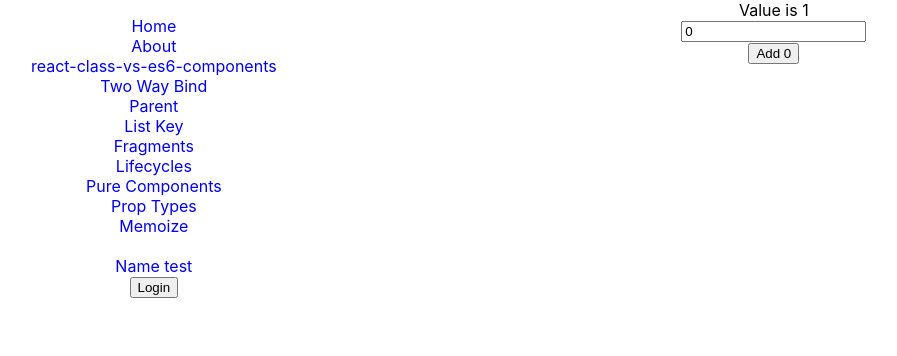
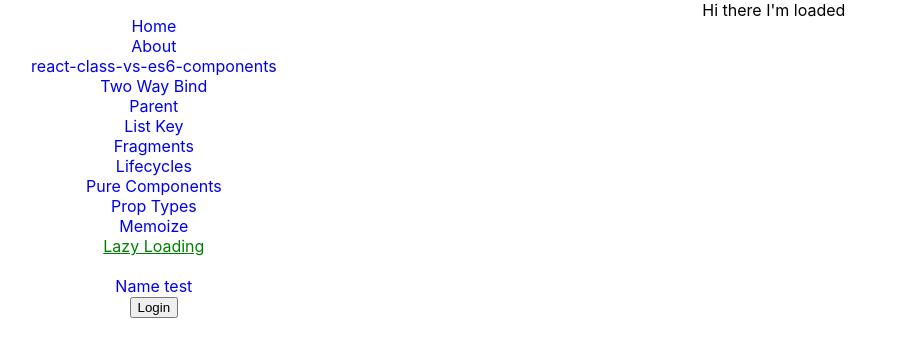
Before and after one commit to jmrmgn/react-boilerplate, a React (Create React App) app: page /lazy-loading in a window 1280 px wide. Shown: the top 356 px of the page, without its empty margins (9-906 px from the left). Built offline with nearby package versions, Linux system fonts and the light colour scheme.

Commit message:
lazy loading and not found added

```diff
--- a/src/App.js
+++ b/src/App.js
@@ -1,5 +1,5 @@
 import React, { Component } from 'react';
-import { BrowserRouter as Router, Redirect } from 'react-router-dom';
+import { BrowserRouter as Router, Redirect, Switch } from 'react-router-dom';
 import Route from 'react-router-dom/Route';
 
 import './App.css';
@@ -15,8 +15,11 @@ import Templates from './components/fragments/Templates'; // Fragments
 import LifeCycle from './components/lifecycle-hooks/LifeCycle'; // Lifecycles
 import PureComps from './components/pure-components/PureComps'; // Pure Component
 import PropTypesComp from './components/proptypes/PropTypesComp'; // Prop-types
-import MemParent from './components/memoize/MemParent';
+import MemParent from './components/memoize/MemParent'; // Memoize
+import LazyParent from './components/lazy/LazyParent'; // Lazy Loading
 
+// Not Found Component
+import NotFound from './components/error/NotFound';
 
 const User = (params) => {
    return (
@@ -45,7 +48,7 @@ class App extends Component {
                   isLoggedIn={isLoggedIn}
                   authenticateHandler={this.authenticateHandler.bind(this)}
                />
-
+               <Switch>
                   <Route path="/" exact strict component={Home} />
                   <Route path="/about" exact strict component={About}/>
                   <Route path="/users" exact strict component={Users}/>
@@ -56,8 +59,8 @@ class App extends Component {
                   <Route path="/lifecycle" exact strict component={LifeCycle}/>
                   <Route path="/pure-components" exact strict component={PureComps}/>
                   <Route path="/proptypes" exact strict component={PropTypesComp}/>
-
-               <MemParent />
+                  <Route path="/memoize" exact strict component={MemParent}/>
+                  <Route path="/lazy-loading" exact strict component={LazyParent}/>
                   <Route path="/name/:username" exact strict
                      render={
                         ({match}) => {
@@ -68,6 +71,8 @@ class App extends Component {
                      }
                   />
 
+                  <Route component={NotFound}/>
+               </Switch>
             </div>
          </Router>
       );
--- /dev/null
+++ b/src/components/error/NotFound.js
@@ -0,0 +1,7 @@
+import React from 'react';
+
+export default () => {
+   return (
+      <h1>Page not found</h1>
+   );
+}
--- /dev/null
+++ b/src/components/lazy/LazyComp.js
@@ -0,0 +1,7 @@
+import React from 'react';
+
+export default () => {
+   return (
+      <div>Hi there I'm loaded</div>
+   );
+}
--- /dev/null
+++ b/src/components/lazy/LazyParent.js
@@ -0,0 +1,14 @@
+import React, { Component, lazy, Suspense } from 'react';
+const LazyComp = lazy(() => import('./LazyComp'));
+
+class LazyParent extends Component {
+   render() {
+      return(
+         <Suspense fallback={<div>Loading...</div>}>
+            <LazyComp />
+         </Suspense>
+      );
+   }
+}
+
+export default LazyParent;
--- a/src/components/navigation/Navigation.js
+++ b/src/components/navigation/Navigation.js
@@ -39,6 +39,9 @@ const Navigation = (props) => {
          <li>
             <NavLink activeClassName="active" exact to="/memoize">Memoize</NavLink>
          </li>
+         <li>
+            <NavLink activeClassName="active" exact to="/lazy-loading">Lazy Loading</NavLink>
+         </li>
          <br/>
          <li>
             <NavLink activeClassName="active" exact to="/name/test">Name test</NavLink>
--- a/src/components/pure-components/PureComps.js
+++ b/src/components/pure-components/PureComps.js
@@ -6,13 +6,13 @@ class PureComps extends PureComponent {
       val: 1
    }
 
-   componentDidMount() {
-      setInterval(() => {
-         this.setState({
-            val: 1
-         });
-      }, 2000);
-   }
+   // componentDidMount() {
+   //    setInterval(() => {
+   //       this.setState({
+   //          val: 1
+   //       });
+   //    }, 2000);
+   // }
 
    // shouldComponentUpdate(nextProps, nextState) {
    //    console.log(`nextState ${nextState}`);
```
Lines whose indentation alone changed are shown as unchanged.
